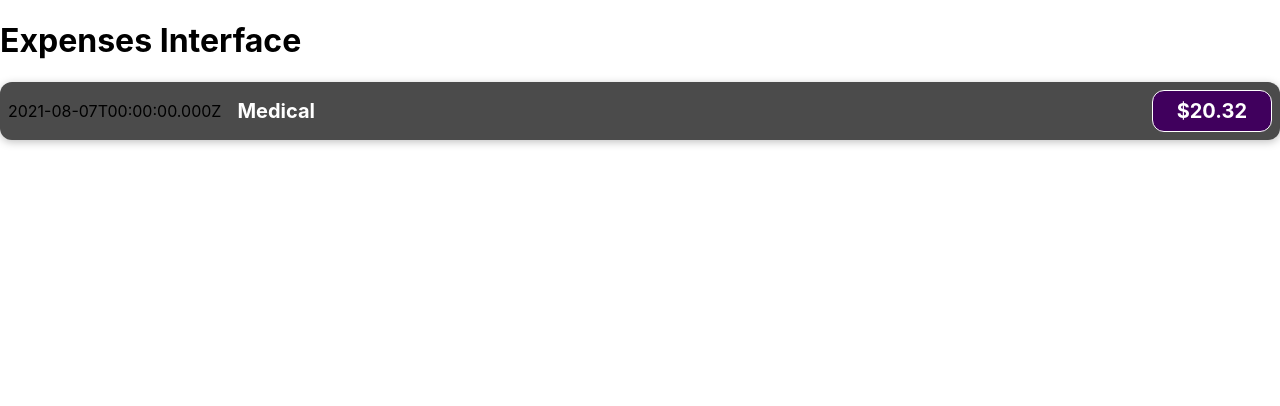
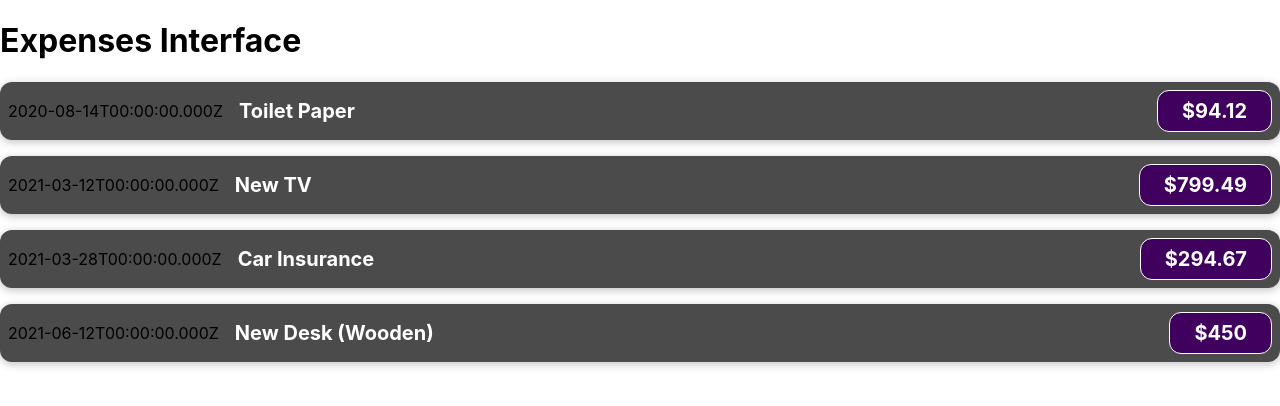
Before and after one commit to LawrenceChanKokWai/expenses-interface, a React (Create React App) app: page / in a window 1280 px wide. Shown: the top 406 px of the page. Built offline with nearby package versions, Linux system fonts and the light colour scheme.

Commit message:
Updated Passing Data with props

```diff
--- a/src/App.js
+++ b/src/App.js
@@ -1,10 +1,50 @@
 import ExpensesItem from "./components/ExpensesItem";
 
 function App() {
+  const expenses = [
+    {
+      id: "e1",
+      title: "Toilet Paper",
+      amount: 94.12,
+      date: new Date(2020, 7, 14),
+    },
+    { id: "e2", title: "New TV", amount: 799.49, date: new Date(2021, 2, 12) },
+    {
+      id: "e3",
+      title: "Car Insurance",
+      amount: 294.67,
+      date: new Date(2021, 2, 28),
+    },
+    {
+      id: "e4",
+      title: "New Desk (Wooden)",
+      amount: 450,
+      date: new Date(2021, 5, 12),
+    },
+  ];
   return (
     <div>
       <h1>Expenses Interface</h1>
-      <ExpensesItem />
+      <ExpensesItem
+        date={expenses[0].date}
+        title={expenses[0].title}
+        amount={expenses[0].amount}
+      />
+      <ExpensesItem
+        date={expenses[1].date}
+        title={expenses[1].title}
+        amount={expenses[1].amount}
+      />
+      <ExpensesItem
+        date={expenses[2].date}
+        title={expenses[2].title}
+        amount={expenses[2].amount}
+      />
+      <ExpensesItem
+        date={expenses[3].date}
+        title={expenses[3].title}
+        amount={expenses[3].amount}
+      />
     </div>
   );
 }
--- a/src/components/ExpensesItem.js
+++ b/src/components/ExpensesItem.js
@@ -1,16 +1,12 @@
 import "./ExpensesItem.css";
 
-function ExpensesItem() {
-  const expensesDate = new Date(2021, 7, 7);
-  const expensesTitle = "Medical";
-  const expensesAmount = 20.32;
-
+function ExpensesItem(props) {
   return (
     <div className="expense-item">
-      <div>{expensesDate.toISOString()}</div>
+      <div>{props.date.toISOString()}</div>
       <div className="expense-item__description">
-        <h2>{expensesTitle}</h2>
-        <div className="expense-item__price">${expensesAmount}</div>
+        <h2>{props.title}</h2>
+        <div className="expense-item__price">${props.amount}</div>
       </div>
     </div>
   );
```
